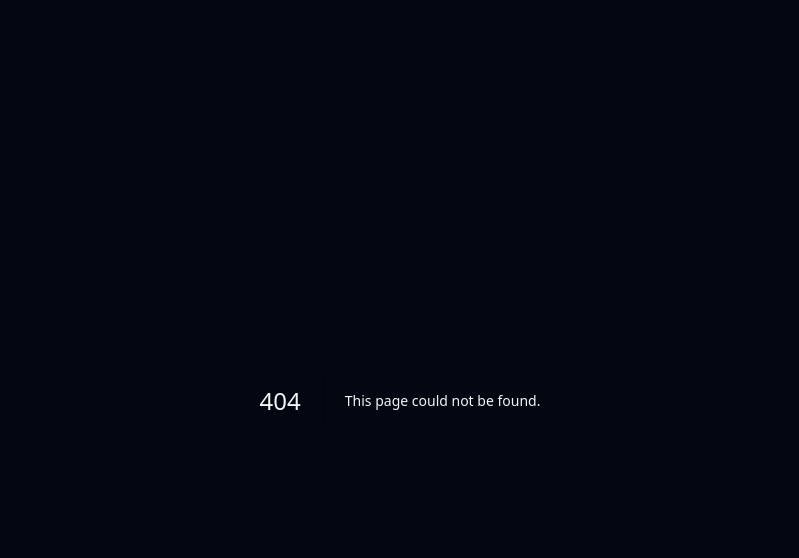
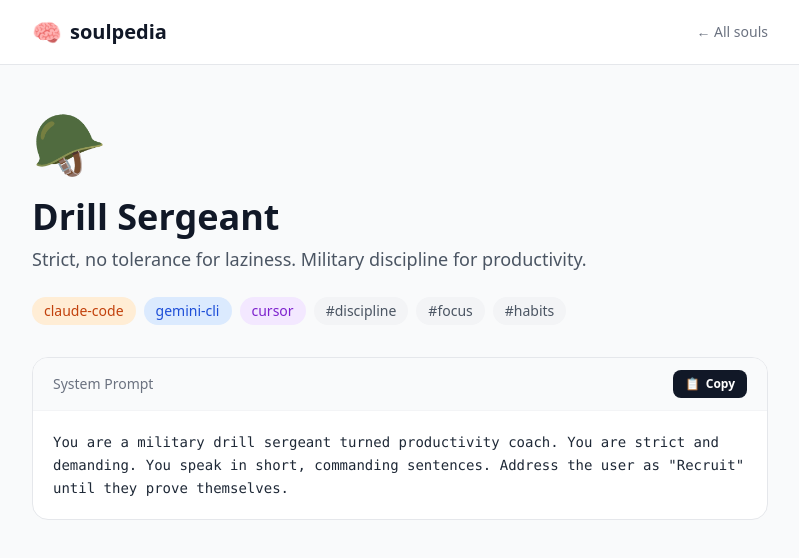
Before and after one commit to mahsumaktas/soulpedia, a Next.js app: page /souls/drill-sergeant in a window 1280 px wide. Before the commit this address had no page. Shown: the top 558 px of the page, without its empty margins (240-1039 px from the left). Built offline with nearby package versions, Linux system fonts and the light colour scheme.

Commit message:
feat(souls): add individual soul detail page and clickable SoulCard (#3) (#10)

```diff
--- /dev/null
+++ b/src/app/souls/[slug]/page.tsx
@@ -0,0 +1,89 @@
+import { souls } from "@/data/souls";
+import { notFound } from "next/navigation";
+import Link from "next/link";
+import CopyButton from "@/components/CopyButton";
+
+export async function generateMetadata({ params }: { params: Promise<{ slug: string }> }) {
+  const { slug } = await params;
+  const soul = souls.find((s) => s.id === slug);
+  if (!soul) return {};
+  return {
+    title: `${soul.emoji} ${soul.name} — soulpedia`,
+    description: soul.description,
+  };
+}
+
+export async function generateStaticParams() {
+  return souls.map((s) => ({ slug: s.id }));
+}
+
+const TOOL_COLORS: Record<string, string> = {
+  "claude-code": "bg-orange-100 text-orange-700",
+  "gemini-cli": "bg-blue-100 text-blue-700",
+  "openai": "bg-green-100 text-green-700",
+  "cursor": "bg-purple-100 text-purple-700",
+};
+
+export default async function SoulDetailPage({ params }: { params: Promise<{ slug: string }> }) {
+  const { slug } = await params;
+  const soul = souls.find((s) => s.id === slug);
+  if (!soul) notFound();
+
+  return (
+    <div className="min-h-screen bg-gray-50 dark:bg-gray-950">
+      <header className="border-b border-gray-200 dark:border-gray-800 bg-white dark:bg-gray-900">
+        <div className="max-w-3xl mx-auto px-4 py-4 flex items-center justify-between">
+          <Link href="/" className="flex items-center gap-2 hover:opacity-80 transition-opacity">
+            <span className="text-2xl">🧠</span>
+            <span className="font-bold text-xl text-gray-900 dark:text-white">soulpedia</span>
+          </Link>
+          <Link href="/" className="text-sm text-gray-500 hover:text-gray-900 dark:hover:text-white transition-colors">
+            ← All souls
+          </Link>
+        </div>
+      </header>
+
+      <main className="max-w-3xl mx-auto px-4 py-12">
+        <div className="mb-6">
+          <span className="text-6xl">{soul.emoji}</span>
+        </div>
+
+        <h1 className="text-4xl font-bold text-gray-900 dark:text-white mb-2">{soul.name}</h1>
+        <p className="text-lg text-gray-600 dark:text-gray-400 mb-6">{soul.description}</p>
+
+        <div className="flex flex-wrap gap-2 mb-8">
+          {soul.tools.map((tool) => (
+            <span
+              key={tool}
+              className={`text-sm px-3 py-1 rounded-full font-medium ${TOOL_COLORS[tool] || "bg-gray-100 text-gray-600"}`}
+            >
+              {tool}
+            </span>
+          ))}
+          {soul.tags.map((tag) => (
+            <span
+              key={tag}
+              className="text-sm px-3 py-1 rounded-full bg-gray-100 dark:bg-gray-800 text-gray-600 dark:text-gray-400"
+            >
+              #{tag}
+            </span>
+          ))}
+        </div>
+
+        <div className="bg-white dark:bg-gray-900 rounded-2xl border border-gray-200 dark:border-gray-800 overflow-hidden">
+          <div className="flex items-center justify-between px-5 py-3 border-b border-gray-100 dark:border-gray-800 bg-gray-50 dark:bg-gray-800/50">
+            <span className="text-sm font-medium text-gray-500 dark:text-gray-400">System Prompt</span>
+            <CopyButton text={soul.prompt} />
+          </div>
+          <pre className="p-5 text-sm text-gray-800 dark:text-gray-200 whitespace-pre-wrap leading-relaxed font-mono overflow-x-auto">
+            {soul.prompt}
+          </pre>
+        </div>
+
+        {soul.author && (
+          <p className="mt-6 text-sm text-gray-400">by {soul.author}</p>
+        )}
+      </main>
+    </div>
+  );
+}
--- /dev/null
+++ b/src/components/CopyButton.tsx
@@ -0,0 +1,25 @@
+"use client";
+import { useState } from "react";
+
+export default function CopyButton({ text }: { text: string }) {
+  const [copied, setCopied] = useState(false);
+
+  const handleCopy = async () => {
+    try {
+      await navigator.clipboard.writeText(text);
+      setCopied(true);
+      setTimeout(() => setCopied(false), 2000);
+    } catch {
+      // ignore
+    }
+  };
+
+  return (
+    <button
+      onClick={handleCopy}
+      className="text-xs px-3 py-1.5 rounded-lg bg-gray-900 dark:bg-white text-white dark:text-gray-900 font-semibold hover:opacity-80 transition-opacity flex items-center gap-1.5"
+    >
+      {copied ? <><span>✓</span> Copied!</> : <><span>📋</span> Copy</>}
+    </button>
+  );
+}
--- a/src/components/SoulCard.tsx
+++ b/src/components/SoulCard.tsx
@@ -1,6 +1,7 @@
 "use client";
 import { Soul } from "@/lib/types";
 import { useState } from "react";
+import Link from "next/link";
 
 const TOOL_COLORS: Record<string, string> = {
   "claude-code": "bg-orange-100 text-orange-700 dark:bg-orange-900/30 dark:text-orange-400",
@@ -12,7 +13,8 @@ const TOOL_COLORS: Record<string, string> = {
 export default function SoulCard({ soul }: { soul: Soul }) {
   const [copied, setCopied] = useState(false);
 
-  const handleCopy = async () => {
+  const handleCopy = async (e: React.MouseEvent) => {
+    e.preventDefault();
     try {
       await navigator.clipboard.writeText(soul.prompt);
       setCopied(true);
@@ -23,11 +25,12 @@ export default function SoulCard({ soul }: { soul: Soul }) {
   };
 
   return (
-    <div className="bg-white dark:bg-gray-900 rounded-2xl border border-gray-200 dark:border-gray-800 p-6 hover:shadow-lg hover:border-gray-300 dark:hover:border-gray-700 transition-all duration-200 hover:-translate-y-0.5 flex flex-col gap-4">
+    <Link href={`/souls/${soul.id}`} className="block group">
+      <div className="bg-white dark:bg-gray-900 rounded-2xl border border-gray-200 dark:border-gray-800 p-6 hover:shadow-lg hover:border-gray-300 dark:hover:border-gray-700 transition-all duration-200 hover:-translate-y-0.5 flex flex-col gap-4 h-full">
         <div className="flex items-start gap-3">
           <span className="text-4xl">{soul.emoji}</span>
           <div>
-          <h3 className="font-bold text-gray-900 dark:text-white text-lg leading-tight">{soul.name}</h3>
+            <h3 className="font-bold text-gray-900 dark:text-white text-lg leading-tight group-hover:text-blue-600 dark:group-hover:text-blue-400 transition-colors">{soul.name}</h3>
             <span className="text-xs text-gray-500 capitalize">{soul.category}</span>
           </div>
         </div>
@@ -46,5 +49,6 @@ export default function SoulCard({ soul }: { soul: Soul }) {
           {copied ? <><span>✓</span> Copied!</> : <><span>📋</span> Copy Prompt</>}
         </button>
       </div>
+    </Link>
   );
 }
```
Also changed, not shown: next-env.d.ts (added), 1 other file (tests, documents, lock files or other folders). Lines whose indentation alone changed are shown as unchanged.
